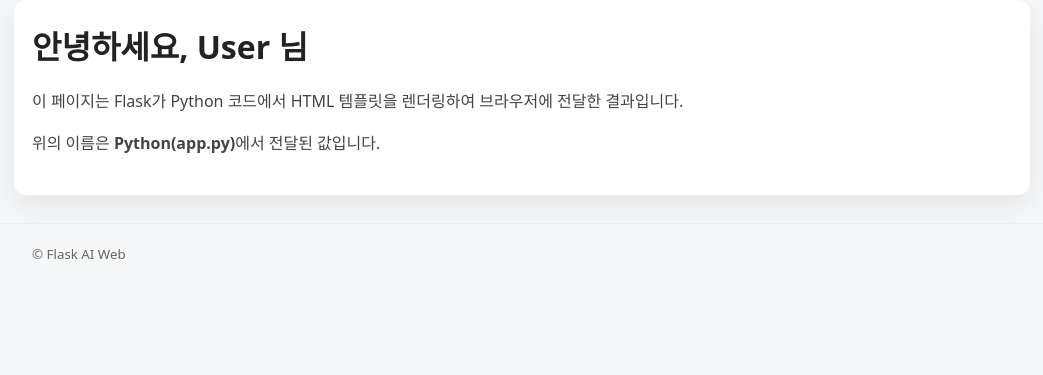
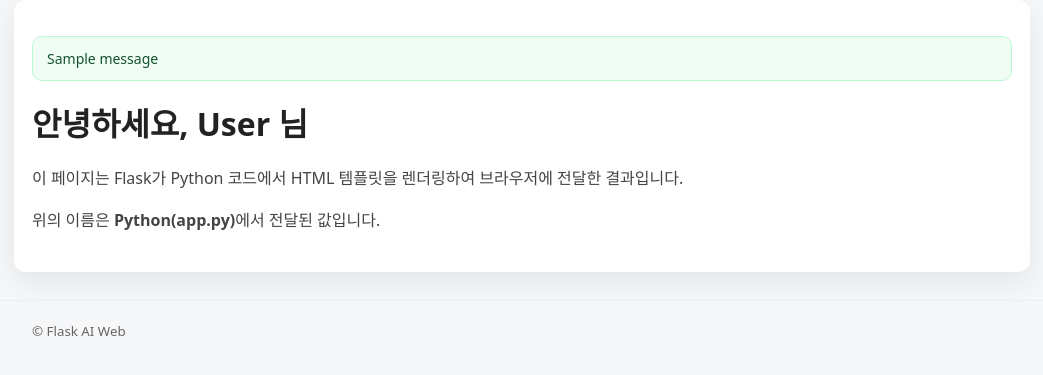
Before and after one commit to Jung-Euntaek/PythonWebspace, a Flask app: page / in a window 1280 px wide. Shown: the part 65-440 px from the top of the page, without its empty margins (118-1161 px from the left). Run offline with Flask 3, Linux system fonts and the light colour scheme; one stand-in notice (Sample message) is shown.

Commit message:
feat: add flash messages and improve form validation

```diff
--- a/app.py
+++ b/app.py
@@ -1,7 +1,7 @@
 import csv
 from datetime import datetime
 import os
-from flask import Flask, render_template, request, redirect, session, url_for
+from flask import Flask, flash, render_template, request, redirect, session, url_for
 from dotenv import load_dotenv
 import google.generativeai as genai
 
@@ -72,27 +72,29 @@ def tools():
         text = request.form.get("text", "").strip()
 
         if not text:
-            session["result"] = "텍스트를 입력해 주세요."
+            flash("텍스트를 입력해 주세요.", "error")
             session["text"] = ""
             return redirect(url_for("tools"))
 
         try:
             summary, model_used = summarize_with_gemini(text)
+
             session["result"] = summary
             session["text"] = text
 
-            # 성공했을 때만 저장
             if summary and "오류" not in summary:
                 append_history("summary", text, summary, model_used)
+                flash("요약이 완료되었습니다.", "success")
+            else:
+                flash("요약은 되었지만 오류 메시지가 포함되어 있습니다.", "error")
 
         except Exception as e:
             session["result"] = f"Gemini 호출 중 오류가 발생했습니다: {e}"
             session["text"] = text
+            flash("Gemini 호출에 실패했습니다.", "error")
 
-        # ✅ POST 끝나면 무조건 redirect
         return redirect(url_for("tools"))
 
-    # ✅ 여기부터는 GET: 화면만 보여주기
     result = session.pop("result", None)
     text = session.pop("text", "")
 
--- a/static/style.css
+++ b/static/style.css
@@ -157,3 +157,28 @@ p {
   color: #666;
   margin-top: 28px;
 }
+
+.flash-wrap {
+  margin: 14px 0 18px;
+  display: grid;
+  gap: 10px;
+}
+
+.flash {
+  padding: 12px 14px;
+  border-radius: 10px;
+  border: 1px solid #eceef2;
+  font-size: 14px;
+}
+
+.flash-success {
+  background: #f0fdf4;
+  border-color: #bbf7d0;
+  color: #14532d;
+}
+
+.flash-error {
+  background: #fef2f2;
+  border-color: #fecaca;
+  color: #7f1d1d;
+}
--- a/templates/base.html
+++ b/templates/base.html
@@ -22,6 +22,16 @@
   </header>
 
   <main class="container page">
+    {% with messages = get_flashed_messages(with_categories=true) %}
+      {% if messages %}
+        <div class="flash-wrap">
+          {% for category, message in messages %}
+            <div class="flash flash-{{ category }}">{{ message }}</div>
+          {% endfor %}
+        </div>
+      {% endif %}
+    {% endwith %}
+
     {% block content %}{% endblock %}
   </main>
 
```
